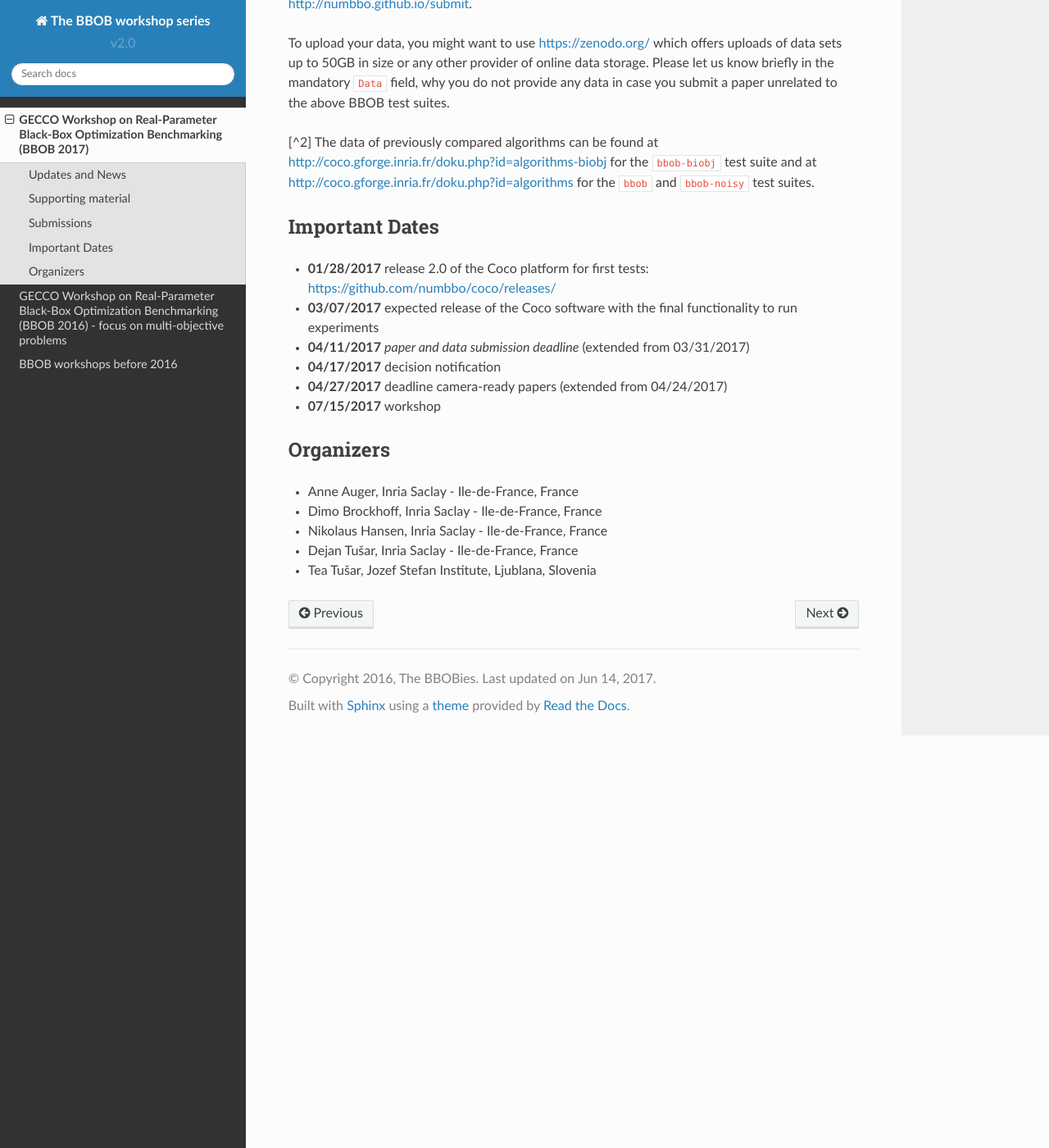
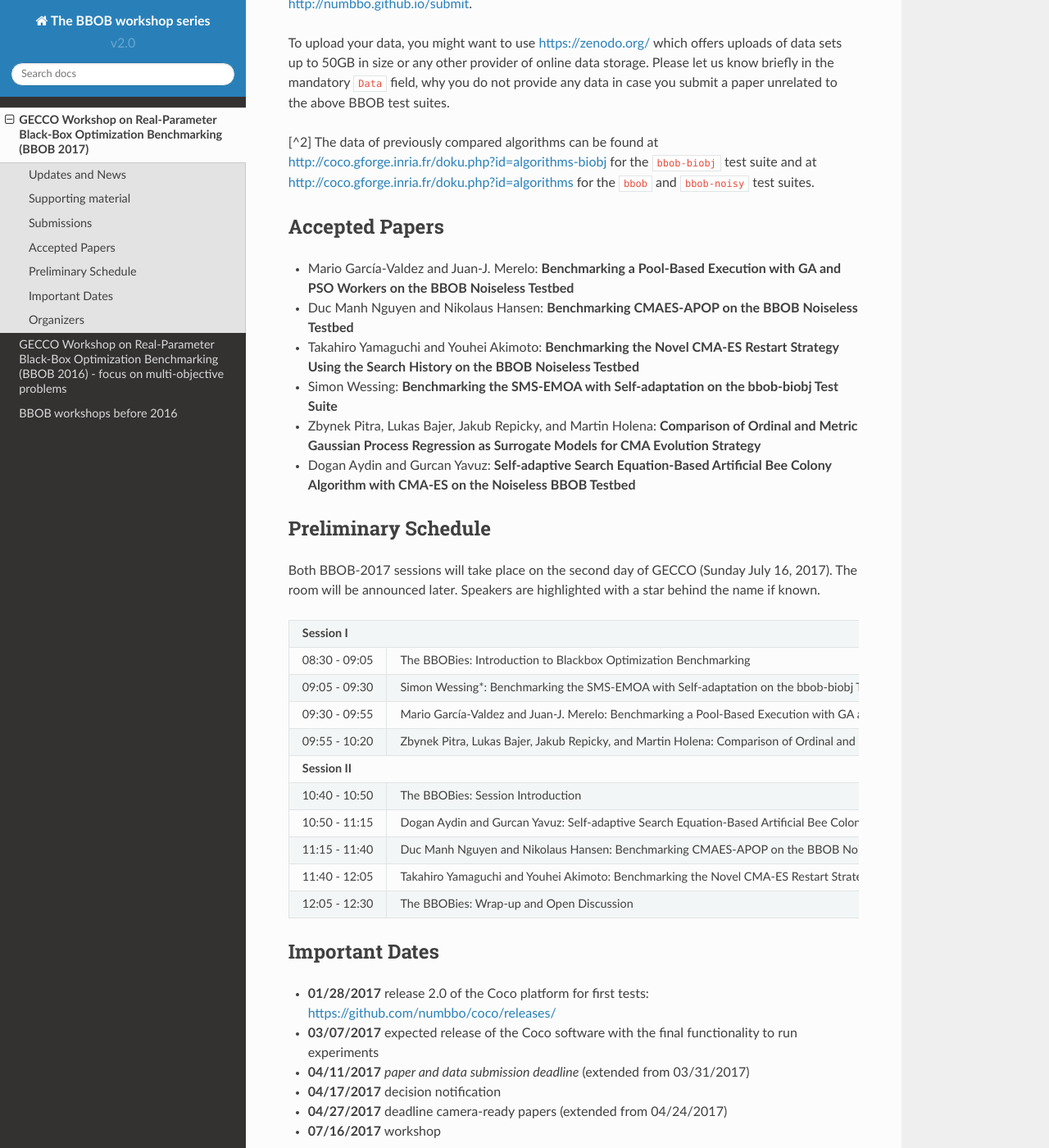
Before and after one commit to numbbo/workshops, a Sphinx documentation site: the page built from sources-webpage/source/BBOB-2017/index.rst, in a window 1280 px wide and 1400 px high, scrolled down 2427 px. Shown: the whole window at 82% size. Built offline with Sphinx 7.4.7 and the Read the Docs theme 2.0.0, drawn with Linux system fonts in a browser that asks for light colours; formulas are drawn with MathJax 3.

Commit message:
added accepted papers and schedule, moved from pngmath to imgmath because it's deprecated in Sphinx >=1.5.1

```diff
--- a/sources-webpage/source/BBOB-2017/index.rst
+++ b/sources-webpage/source/BBOB-2017/index.rst
@@ -117,8 +117,6 @@ being if you want to compare your algorithm on the noisy testbed.
 
 
 
-
-
 Submissions
 -----------
 We encourage any submission that is concerned with black-box optimization
@@ -151,6 +149,61 @@ http://coco.gforge.inria.fr/doku.php?id=algorithms-biobj for the
 for the ``bbob`` and ``bbob-noisy`` test suites.
 
 
+Accepted Papers
+---------------
+- Mario García-Valdez and Juan-J. Merelo: **Benchmarking a Pool-Based Execution with GA and PSO Workers on the BBOB Noiseless Testbed**
+- Duc Manh Nguyen and Nikolaus Hansen: **Benchmarking CMAES-APOP on the BBOB Noiseless Testbed**
+- Takahiro Yamaguchi and Youhei Akimoto: **Benchmarking the Novel CMA-ES Restart Strategy Using the Search History on the BBOB Noiseless Testbed**
+- Simon Wessing: **Benchmarking the SMS-EMOA with Self-adaptation on the bbob-biobj Test Suite**
+- Zbynek Pitra, Lukas Bajer, Jakub Repicky, and Martin Holena: **Comparison of Ordinal and Metric Gaussian Process Regression as Surrogate Models for CMA Evolution Strategy**
+- Dogan Aydin and Gurcan Yavuz: **Self-adaptive Search Equation-Based Artificial Bee Colony Algorithm with CMA-ES on the Noiseless BBOB Testbed**
+
+
+
+
+Preliminary Schedule
+--------------------
+Both BBOB-2017 sessions will take place on the second day of GECCO (Sunday July 16, 2017). The room will be announced later.
+Speakers are highlighted with a star behind the name if known.
+
+.. Please click on the provided links to download the slides.
+
+.. tabularcolumns:: |l|p{5cm}|
+
++---------------+-------------------------------------------------------------------------------------------------------------------+
+| **Session I**                                                                                                                     |
++---------------+-------------------------------------------------------------------------------------------------------------------+
+| 08:30 - 09:05 | The BBOBies: Introduction to Blackbox Optimization Benchmarking                                                   |
+|               |                                                                                                                   |
++---------------+-------------------------------------------------------------------------------------------------------------------+
+| 09:05 - 09:30 | Simon Wessing*:                                                                                                   |
+|               | Benchmarking the SMS-EMOA with Self-adaptation on the bbob-biobj Test Suite                                       |
++---------------+-------------------------------------------------------------------------------------------------------------------+
+| 09:30 - 09:55 | Mario García-Valdez and Juan-J. Merelo:                                                                           |
+|               | Benchmarking a Pool-Based Execution with GA and PSO Workers on the BBOB Noiseless Testbed                         |
++---------------+-------------------------------------------------------------------------------------------------------------------+
+| 09:55 - 10:20 | Zbynek Pitra, Lukas Bajer, Jakub Repicky, and Martin Holena:                                                      |
+|               | Comparison of Ordinal and Metric Gaussian Process Regression as Surrogate Models for CMA Evolution Strategy       |
++---------------+-------------------------------------------------------------------------------------------------------------------+
+| **Session II**                                                                                                                    |
++---------------+-------------------------------------------------------------------------------------------------------------------+
+| 10:40 - 10:50 | The BBOBies: Session Introduction                                                                                 |
++---------------+-------------------------------------------------------------------------------------------------------------------+
+| 10:50 - 11:15 | Dogan Aydin and Gurcan Yavuz:                                                                                     |
+|               | Self-adaptive Search Equation-Based Artificial Bee Colony Algorithm with CMA-ES on the Noiseless BBOB Testbed     |
++---------------+-------------------------------------------------------------------------------------------------------------------+
+| 11:15 - 11:40 | Duc Manh Nguyen and Nikolaus Hansen:                                                                              |
+|               | Benchmarking CMAES-APOP on the BBOB Noiseless Testbed                                                             |
++---------------+-------------------------------------------------------------------------------------------------------------------+
+| 11:40 - 12:05 | Takahiro Yamaguchi and Youhei Akimoto:                                                                            |
+|               | Benchmarking the Novel CMA-ES Restart Strategy Using the Search History on the BBOB Noiseless Testbed             |
++---------------+-------------------------------------------------------------------------------------------------------------------+
+| 12:05 - 12:30 | The BBOBies: Wrap-up and Open Discussion                                                                          |
++---------------+-------------------------------------------------------------------------------------------------------------------+
+
+.. |               | (`slides <http://coco.gforge.inria.fr/presentation-archive/2016-GECCO/05_Cheryl_MO-DIRECT.pdf>`__)                |
+
+
 Important Dates
 ---------------
 
@@ -159,7 +212,7 @@ Important Dates
 * **04/11/2017** *paper and data submission deadline* (extended from 03/31/2017)
 * **04/17/2017** decision notification
 * **04/27/2017** deadline camera-ready papers (extended from 04/24/2017)
-* **07/15/2017** workshop
+* **07/16/2017** workshop
 
 
 Organizers
--- a/sources-webpage/source/conf.py
+++ b/sources-webpage/source/conf.py
@@ -35,7 +35,7 @@ extensions = [
     'sphinx.ext.intersphinx',
     'sphinx.ext.todo',
     'sphinx.ext.coverage',
-    'sphinx.ext.pngmath',
+    'sphinx.ext.imgmath',
     'sphinx.ext.ifconfig',
     'sphinx.ext.viewcode',
 ]
```
